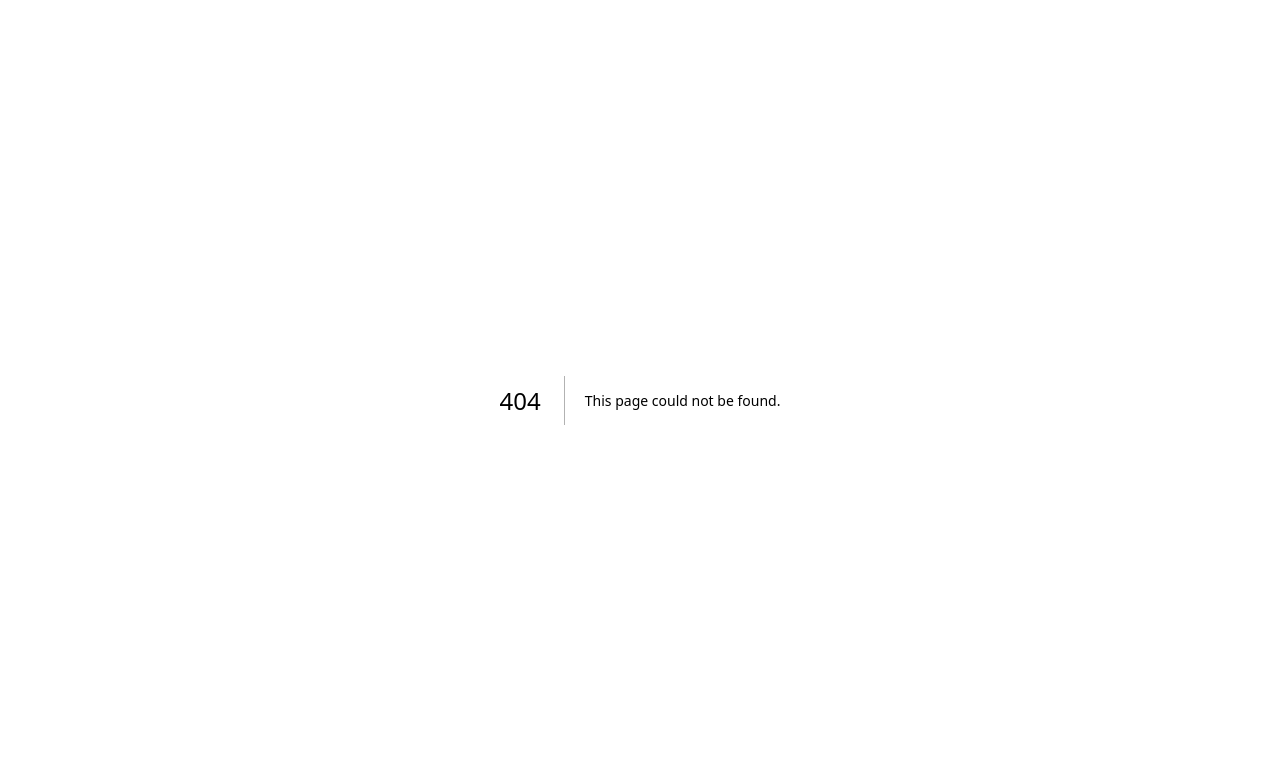
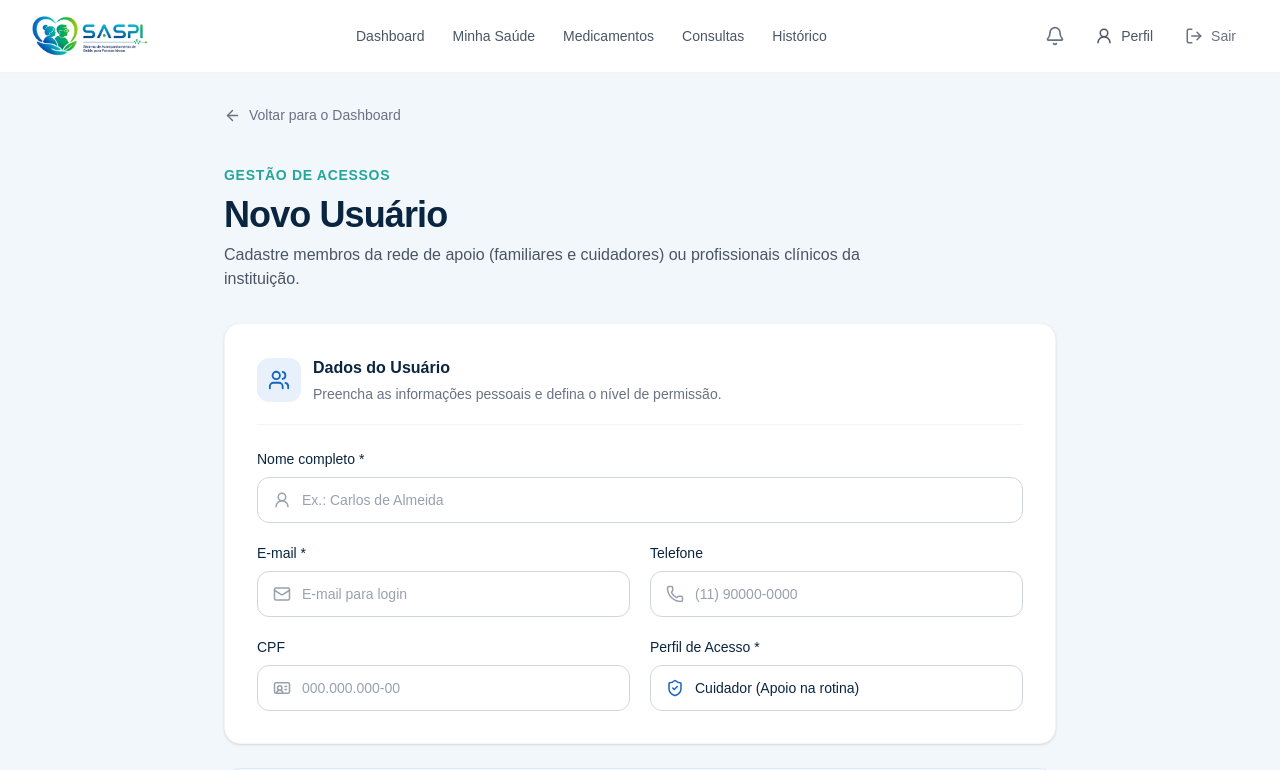
Before and after one commit to MiguelHelen/S.A.S.P.I-Sistema-de-Acompanhamento-de-Saude-para-Pessoas-Idosas-, a Next.js app: page /dashboard/usuarios/novo in a window 1280 px wide. Before the commit this address had no page. Shown: the top 770 px of the page. Built offline with nearby package versions, Linux system fonts and the light colour scheme.

Commit message:
feat(usuarios): adiciona tela de gestao interna para convite de equipe medica e cuidadores

```diff
--- /dev/null
+++ b/src/app/dashboard/usuarios/novo/page.tsx
@@ -0,0 +1,225 @@
+"use client";
+
+import { useState } from "react";
+import { useRouter } from "next/navigation";
+import Link from "next/link";
+import DashboardNavbar from "@/components/DashboardNavbar";
+import {
+  ArrowLeft,
+  Mail,
+  Phone,
+  Save,
+  UserRound,
+  ShieldCheck,
+  IdCard,
+  Loader2,
+  CheckCircle2,
+  Users
+} from "lucide-react";
+
+export default function NovoUsuario() {
+  const router = useRouter();
+  const [salvando, setSalvando] = useState(false);
+  const [sucesso, setSucesso] = useState(false);
+
+  // Estados mapeados para a tabela 'usuario' do Prisma
+  const [formData, setFormData] = useState({
+    nome: "",
+    email: "",
+    telefone: "",
+    cpf: "",
+    perfil: "CUIDADOR", // Valores do enum perfil_usuario do banco
+  });
+
+  function handleSubmit(e: React.FormEvent) {
+    e.preventDefault();
+    setSalvando(true);
+
+    // No backend real, a API pegará o clinica_id do token de quem está logado (Admin)
+    // e criará o vínculo automaticamente no banco.
+    setTimeout(() => {
+      setSalvando(false);
+      setSucesso(true);
+      setTimeout(() => {
+        router.push("/dashboard"); // Futuramente redirecionará para /dashboard/usuarios
+      }, 1500);
+    }, 800);
+  }
+
+  return (
+    <main className="min-h-screen bg-[#F2F7FB]">
+      <DashboardNavbar />
+
+      <div className="mx-auto max-w-4xl px-4 py-8 md:px-8">
+        <Link
+          href="/dashboard"
+          className="inline-flex items-center gap-2 text-sm font-medium text-gray-500 transition hover:text-[#1565C0]"
+        >
+          <ArrowLeft size={17} />
+          Voltar para o Dashboard
+        </Link>
+
+        <div className="mt-8">
+          <span className="text-sm font-semibold uppercase tracking-wider text-[#26A69A]">
+            Gestão de Acessos
+          </span>
+
+          <h1 className="mt-2 text-3xl font-bold tracking-tight text-[#0A2540] md:text-4xl">
+            Novo Usuário
+          </h1>
+
+          <p className="mt-2 max-w-2xl text-gray-600">
+            Cadastre membros da rede de apoio (familiares e cuidadores) ou profissionais clínicos da instituição.
+          </p>
+        </div>
+
+        {sucesso && (
+          <div className="mt-6 flex items-center gap-3 rounded-xl bg-emerald-50 p-4 text-emerald-800">
+            <CheckCircle2 size={20} className="shrink-0 text-emerald-600" />
+            <p className="text-sm font-medium">
+              Usuário cadastrado com sucesso! O convite de acesso foi enviado.
+            </p>
+          </div>
+        )}
+
+        <form onSubmit={handleSubmit} className="mt-8 space-y-6">
+          <section className="rounded-2xl border border-gray-100 bg-white p-6 shadow-sm md:p-8">
+            <div className="flex items-center gap-3 border-b border-gray-100 pb-5">
+              <div className="flex h-11 w-11 items-center justify-center rounded-xl bg-[#E8F1FB] text-[#1565C0]">
+                <Users size={22} />
+              </div>
+
+              <div>
+                <h2 className="font-semibold text-[#0A2540]">
+                  Dados do Usuário
+                </h2>
+                <p className="mt-1 text-sm text-gray-500">
+                  Preencha as informações pessoais e defina o nível de permissão.
+                </p>
+              </div>
+            </div>
+
+            <div className="mt-6 grid gap-5 md:grid-cols-2">
+              <div className="md:col-span-2">
+                <label htmlFor="nome" className="mb-2 block text-sm font-medium text-[#0A2540]">
+                  Nome completo *
+                </label>
+                <div className="relative">
+                  <UserRound size={18} className="absolute left-4 top-1/2 -translate-y-1/2 text-gray-400" />
+                  <input
+                    id="nome"
+                    type="text"
+                    required
+                    value={formData.nome}
+                    onChange={(e) => setFormData({ ...formData, nome: e.target.value })}
+                    placeholder="Ex.: Carlos de Almeida"
+                    className="w-full rounded-xl border border-gray-300 py-3 pl-11 pr-4 text-sm text-gray-800 placeholder:text-gray-400 outline-none transition focus:border-[#1565C0] focus:ring-4 focus:ring-[#1565C0]/10"
+                  />
+                </div>
+              </div>
+
+              <div>
+                <label htmlFor="email" className="mb-2 block text-sm font-medium text-[#0A2540]">
+                  E-mail *
+                </label>
+                <div className="relative">
+                  <Mail size={18} className="absolute left-4 top-1/2 -translate-y-1/2 text-gray-400" />
+                  <input
+                    id="email"
+                    type="email"
+                    required
+                    value={formData.email}
+                    onChange={(e) => setFormData({ ...formData, email: e.target.value })}
+                    placeholder="E-mail para login"
+                    className="w-full rounded-xl border border-gray-300 py-3 pl-11 pr-4 text-sm text-gray-800 placeholder:text-gray-400 outline-none transition focus:border-[#1565C0] focus:ring-4 focus:ring-[#1565C0]/10"
+                  />
+                </div>
+              </div>
+
+              <div>
+                <label htmlFor="telefone" className="mb-2 block text-sm font-medium text-[#0A2540]">
+                  Telefone
+                </label>
+                <div className="relative">
+                  <Phone size={18} className="absolute left-4 top-1/2 -translate-y-1/2 text-gray-400" />
+                  <input
+                    id="telefone"
+                    type="tel"
+                    value={formData.telefone}
+                    onChange={(e) => setFormData({ ...formData, telefone: e.target.value })}
+                    placeholder="(11) 90000-0000"
+                    className="w-full rounded-xl border border-gray-300 py-3 pl-11 pr-4 text-sm text-gray-800 placeholder:text-gray-400 outline-none transition focus:border-[#1565C0] focus:ring-4 focus:ring-[#1565C0]/10"
+                  />
+                </div>
+              </div>
+
+              <div>
+                <label htmlFor="cpf" className="mb-2 block text-sm font-medium text-[#0A2540]">
+                  CPF
+                </label>
+                <div className="relative">
+                  <IdCard size={18} className="absolute left-4 top-1/2 -translate-y-1/2 text-gray-400" />
+                  <input
+                    id="cpf"
+                    type="text"
+                    value={formData.cpf}
+                    onChange={(e) => setFormData({ ...formData, cpf: e.target.value })}
+                    placeholder="000.000.000-00"
+                    className="w-full rounded-xl border border-gray-300 py-3 pl-11 pr-4 text-sm text-gray-800 placeholder:text-gray-400 outline-none transition focus:border-[#1565C0] focus:ring-4 focus:ring-[#1565C0]/10"
+                  />
+                </div>
+              </div>
+
+              <div>
+                <label htmlFor="perfil" className="mb-2 block text-sm font-medium text-[#0A2540]">
+                  Perfil de Acesso *
+                </label>
+                <div className="relative">
+                  <ShieldCheck size={18} className="pointer-events-none absolute left-4 top-1/2 -translate-y-1/2 text-[#1565C0]" />
+                  <select
+                    id="perfil"
+                    required
+                    value={formData.perfil}
+                    onChange={(e) => setFormData({ ...formData, perfil: e.target.value })}
+                    className="w-full appearance-none rounded-xl border border-gray-300 bg-white py-3 pl-11 pr-4 text-sm font-medium text-[#0A2540] outline-none transition focus:border-[#1565C0] focus:ring-4 focus:ring-[#1565C0]/10"
+                  >
+                    <option value="FAMILIAR">Familiar (Visualização)</option>
+                    <option value="CUIDADOR">Cuidador (Apoio na rotina)</option>
+                    <option value="ENFERMEIRO">Enfermeiro (Registros clínicos)</option>
+                    <option value="MEDICO">Médico (Gestão clínica)</option>
+                    <option value="ADMINISTRADOR">Administrador (Gestão de clínica)</option>
+                  </select>
+                </div>
+              </div>
+            </div>
+          </section>
+
+          <div className="flex items-start gap-3 rounded-2xl border border-[#DCEAF8] bg-[#F8FBFE] p-5">
+            <ShieldCheck size={20} className="mt-0.5 shrink-0 text-[#1565C0]" />
+            <p className="text-sm leading-relaxed text-gray-600">
+              O novo usuário será vinculado automaticamente à mesma clínica/organização da sua conta atual de administrador. Uma senha temporária será enviada para o e-mail cadastrado.
+            </p>
+          </div>
+
+          <div className="flex flex-col-reverse gap-3 sm:flex-row sm:justify-end">
+            <Link
+              href="/dashboard"
+              className="rounded-xl border border-gray-300 bg-white px-6 py-3 text-center font-medium text-gray-700 transition hover:bg-gray-50"
+            >
+              Cancelar
+            </Link>
+
+            <button
+              type="submit"
+              disabled={salvando}
+              className="inline-flex items-center justify-center gap-2 rounded-xl bg-[#1565C0] px-6 py-3 font-medium text-white shadow-sm transition hover:-translate-y-0.5 hover:bg-[#0A2540] hover:shadow-md disabled:opacity-70"
+            >
+              {salvando ? <Loader2 size={18} className="animate-spin" /> : <Save size={18} />}
+              {salvando ? "Cadastrando..." : "Cadastrar usuário"}
+            </button>
+          </div>
+        </form>
+      </div>
+    </main>
+  );
+}
```
